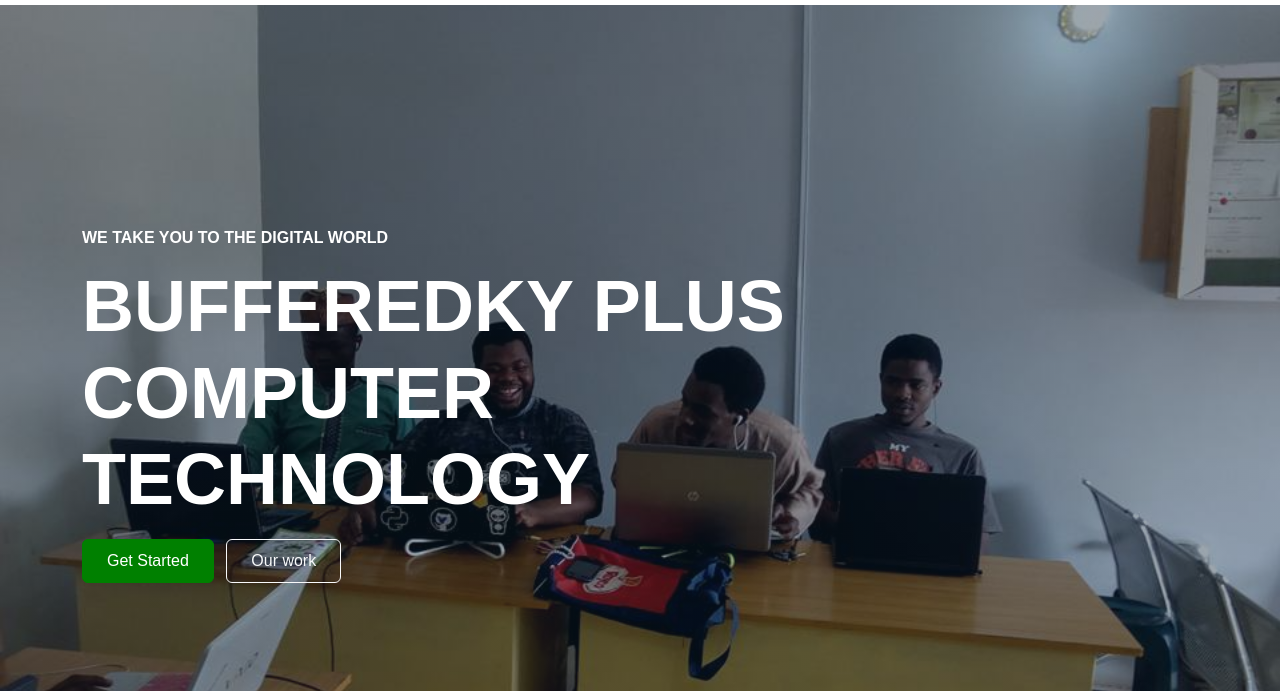
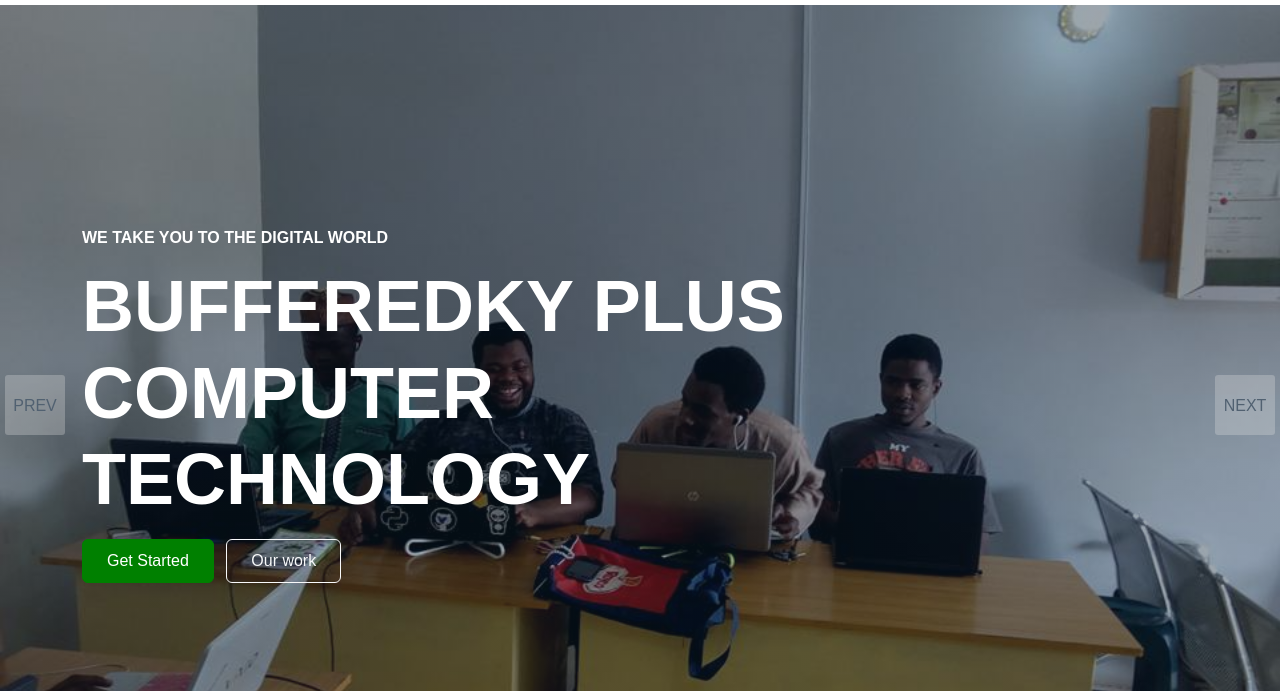
Before and after one commit to Shehillah/bufferedky-web, a plain HTML site: page index.html in a window 1280 px wide. Shown: the part 109-800 px from the top of the page. Drawn offline with Linux system fonts and the light colour scheme.

Commit message:
nayi wa slider hannaye

```diff
--- a/css/styles.css
+++ b/css/styles.css
@@ -89,3 +89,21 @@ border-radius: 100%;
 .slide2{
   background: linear-gradient(rgba(9,32,50,0.4),rgba(9,32,50,0.4)), url(../images/profs.jpg);
 }
+/* OWL CAROUSEL */
+.owl-prev,
+.owl-next {
+  position: absolute;
+  top: 50%;
+  width: 60px !important;
+  height: 60px !important;
+  display: grid;
+  place-items: center;
+  background-color: rgb(225, 225, 225, 0.3) !important;
+  margin-top: -30px !important;
+}
+.owl-prev{
+  left: 0%;
+}
+.owl-next{
+  right: 0%;
+}
--- a/js/app.js
+++ b/js/app.js
@@ -6,6 +6,9 @@ $('#hero-slider').owlCarousel({
     margin:0,
     nav:true,
     items:1,
+    smartSpeed: 1000,
+    dots:false,
+    navText:['PREV', 'NEXT'],
     responsive:{
         0:{
 
```
